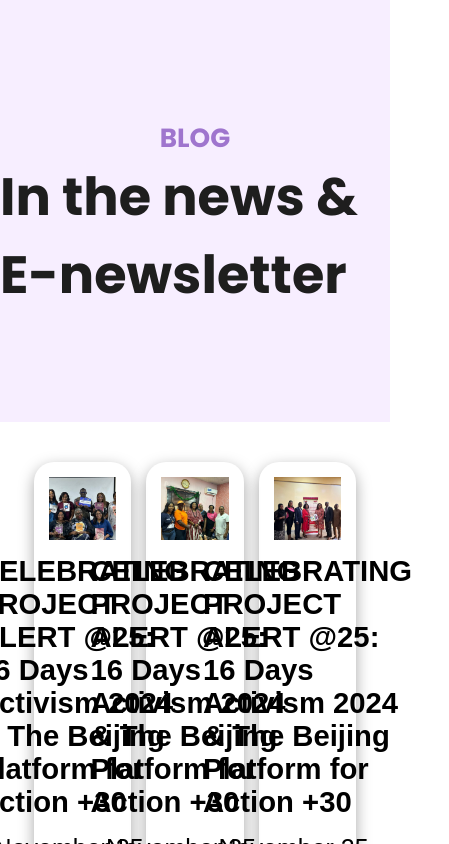
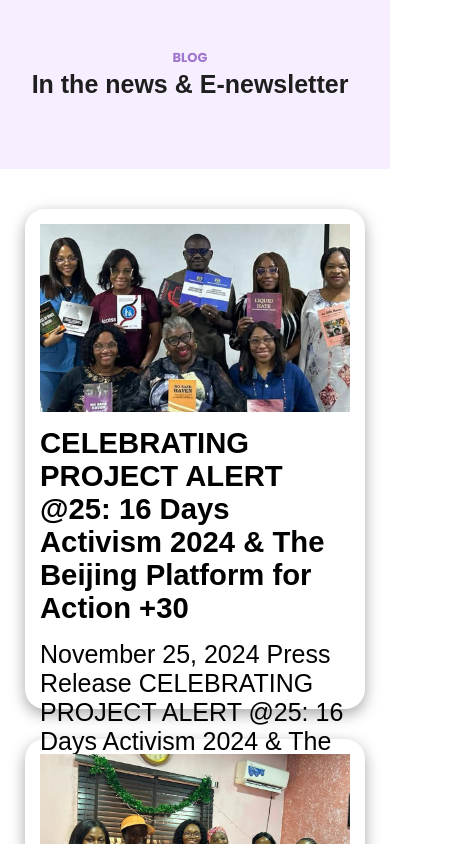
Before and after one commit to DevIsmail-coder/Project-Alert, a React (Vite) app: page /blog in a window 390 px wide. Shown: the top 844 px of the page, 449 px wide, since content can reach past the window. Built offline with nearby package versions, Linux system fonts and the light colour scheme.

Commit message:
media screen

```diff
--- a/src/pages/Blog/Blog.css
+++ b/src/pages/Blog/Blog.css
@@ -216,3 +216,70 @@
   font-weight: 400;
   line-height: 18px;
 }
+
+
+@media (max-width:500px) {
+  .blog_Hero{
+    width: 100%;
+    height: 20vh;
+    padding-right: 10px;
+    gap: 15px;
+  }
+  .Page-title{
+    width: 100%;
+    & h2{
+      font-size: small;
+    }
+    & h1{
+      width: 100%;
+      font-size: 200%;
+      display: flex;
+      align-items: center;
+      justify-content: center;
+      font-size: 25px;
+      font-family: sans-serif;
+
+    }
+  }
+  .card_holder{
+    width: 100%;
+    padding-left: 25px;
+    padding-right: 25px;
+    row-gap: 30px;
+
+  }
+  .card{
+    width: 100%;
+  }
+  .dot-holder{
+    width: 100%;
+  }
+  .section{
+    width: 100%;
+  }
+  .latter{
+    width: 100%;
+    & p{
+      font-family: sans-serif;
+    }
+
+
+  }
+  .our{
+    width: 100%;
+    & h2{
+      font-family: sans-serif;
+    }
+  }
+  .LinkBody{
+    width: 100%;
+    row-gap: 20px;
+    padding-left: 10px;
+    padding-right: 10px;
+  }
+  .LinkCard{
+    width: 100%;
+  }
+
+
+}
```
